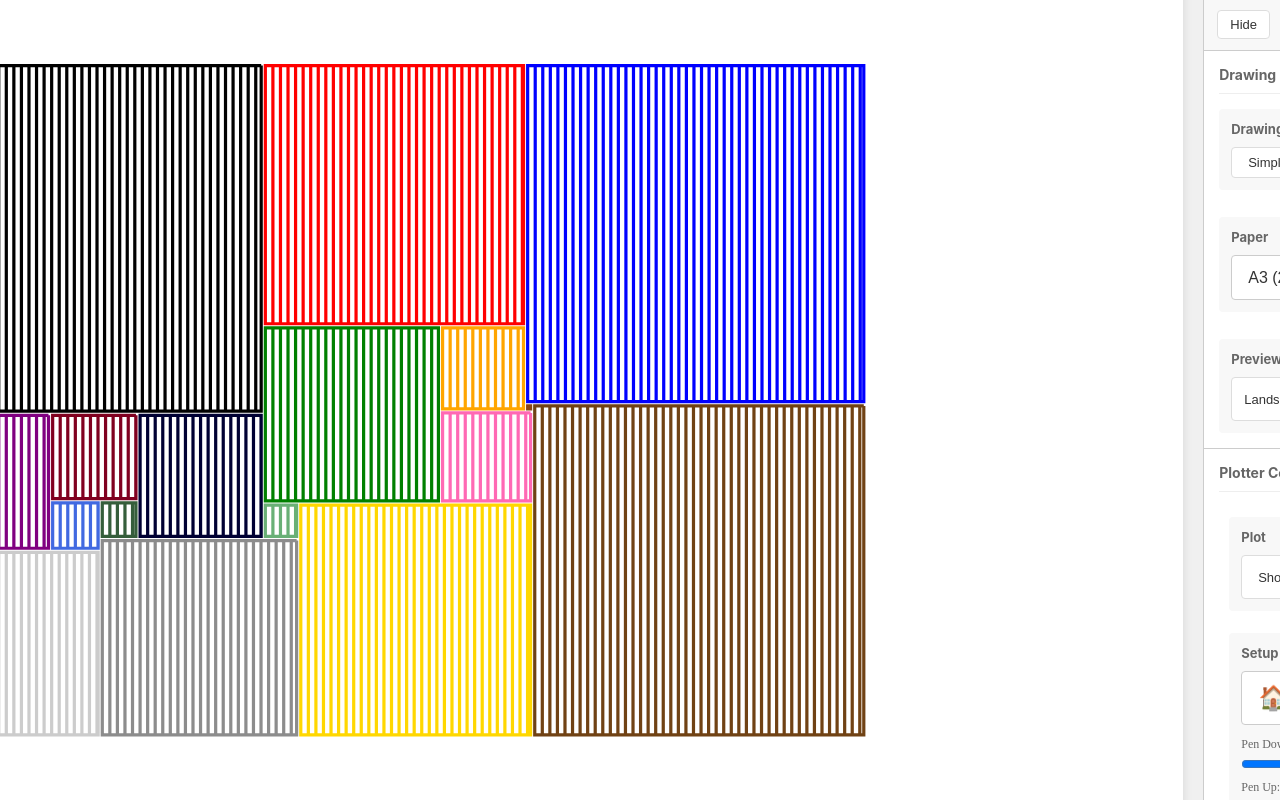
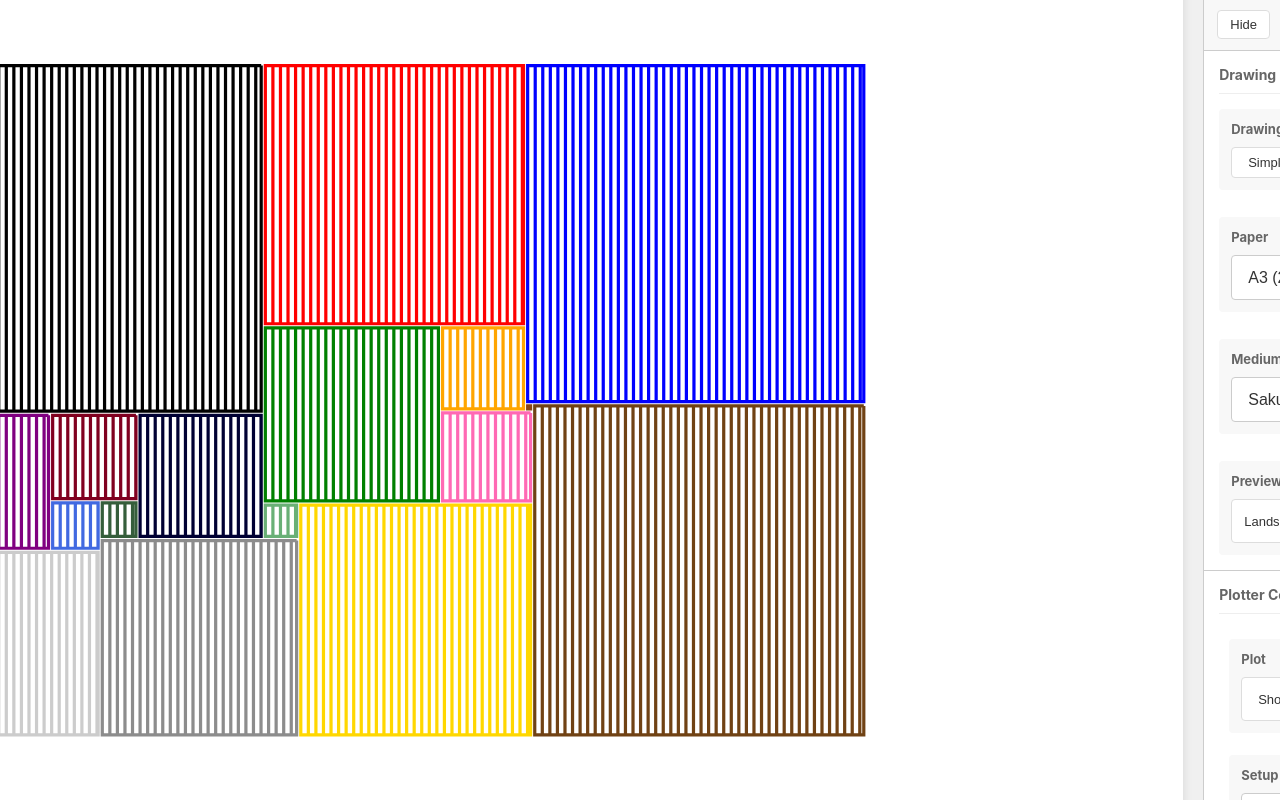
Before and after one commit to sdjayna/super-duper-octo-robot, a Python web app: template client/templates/plotter.html in a window 1280 px wide. Run offline with Jinja, Linux system fonts and the light colour scheme; the template is opened without the code that fills it, so the values that code supplies are empty.

Commit message:
Centralize paper handling, add margin control, and tests

```diff
--- a/client/js/app.js
+++ b/client/js/app.js
@@ -23,6 +23,7 @@ export function generateSVG(drawingConfig, options = {}) {
             paper: options.paper || drawingConfig.paper,
             drawingWidth: drawingConfig.drawingData.width,
             drawingHeight: drawingConfig.drawingData.height,
+            bounds: options.bounds || drawingConfig.drawingData.bounds,
             orientation: options.orientation
         });
 
--- a/client/js/drawings/bouwkamp.js
+++ b/client/js/drawings/bouwkamp.js
@@ -16,6 +16,12 @@ export class BouwkampConfig {
         this.width = code[1];
         this.height = code[2];
         this.squares = code.slice(3);
+        this.bounds = {
+            minX: 0,
+            minY: 0,
+            width: this.width,
+            height: this.height
+        };
     }
 
     toArray() {
--- a/client/js/drawings/delaunay.js
+++ b/client/js/drawings/delaunay.js
@@ -12,6 +12,19 @@ export class DelaunayConfig {
         this.points = triangulation.points;
         this.width = triangulation.width;
         this.height = triangulation.height;
+
+        const xs = this.points.map(p => p.x);
+        const ys = this.points.map(p => p.y);
+        const minX = Math.min(...xs);
+        const maxX = Math.max(...xs);
+        const minY = Math.min(...ys);
+        const maxY = Math.max(...ys);
+        this.bounds = {
+            minX,
+            minY,
+            width: Math.max(maxX - minX, 1),
+            height: Math.max(maxY - minY, 1)
+        };
 
         if (!Array.isArray(this.points)) {
             throw new Error('Points must be an array');
--- a/client/js/drawings/hilbert.js
+++ b/client/js/drawings/hilbert.js
@@ -4,6 +4,12 @@ export class HilbertConfig {
     constructor(params) {
         this.width = params.paper?.width || 420;
         this.height = params.paper?.height || 297;
+        this.bounds = {
+            minX: 0,
+            minY: 0,
+            width: this.width,
+            height: this.height
+        };
         // Extract level from params, default to 7 if not provided
         this.level = params.level || 7;
         // Use paper dimensions if provided, otherwise default values
--- a/client/js/renderContext.js
+++ b/client/js/renderContext.js
@@ -1,9 +1,10 @@
-export function createRenderContext({ paper, drawingWidth, drawingHeight, orientation = 'landscape' }) {
+export function createRenderContext({ paper, drawingWidth, drawingHeight, bounds, orientation = 'landscape' }) {
     if (!paper) {
         throw new Error('Paper configuration is required to create a render context');
     }
 
-    if (!drawingWidth || !drawingHeight) {
+    const hasBounds = bounds && (Number.isFinite(bounds.width) && Number.isFinite(bounds.height));
+    if (!hasBounds && (!drawingWidth || !drawingHeight)) {
         throw new Error('Drawing dimensions are required to create a render context');
     }
 
@@ -24,8 +25,13 @@ export function createRenderContext({ paper, drawingWidth, drawingHeight, orient
     const paperWidth = isPortrait ? shorterSide : longerSide;
     const paperHeight = isPortrait ? longerSide : shorterSide;
 
-    const safeDrawingWidth = Math.max(Number(drawingWidth), 1);
-    const safeDrawingHeight = Math.max(Number(drawingHeight), 1);
+    const boundsWidth = hasBounds ? Number(bounds.width) : Number(drawingWidth);
+    const boundsHeight = hasBounds ? Number(bounds.height) : Number(drawingHeight);
+    const minX = hasBounds ? Number(bounds.minX || 0) : 0;
+    const minY = hasBounds ? Number(bounds.minY || 0) : 0;
+
+    const safeDrawingWidth = Math.max(boundsWidth, 1);
+    const safeDrawingHeight = Math.max(boundsHeight, 1);
 
     const availableWidth = Math.max(paperWidth - 2 * margin, 0);
     const availableHeight = Math.max(paperHeight - 2 * margin, 0);
@@ -48,15 +54,21 @@ export function createRenderContext({ paper, drawingWidth, drawingHeight, orient
         drawingHeight: safeDrawingHeight,
         scale: Number.isFinite(scale) ? scale : 1,
         offsetX: Number.isFinite(offsetX) ? offsetX : margin,
-        offsetY: Number.isFinite(offsetY) ? offsetY : margin
+        offsetY: Number.isFinite(offsetY) ? offsetY : margin,
+        bounds: {
+            minX,
+            minY,
+            width: safeDrawingWidth,
+            height: safeDrawingHeight
+        }
     };
 
     context.projectPoint = (point) => {
         const px = Number(point?.x ?? 0);
         const py = Number(point?.y ?? 0);
         return {
-            x: context.offsetX + px * context.scale,
-            y: context.offsetY + py * context.scale
+            x: context.offsetX + (px - context.bounds.minX) * context.scale,
+            y: context.offsetY + (py - context.bounds.minY) * context.scale
         };
     };
 
@@ -68,8 +80,8 @@ export function createRenderContext({ paper, drawingWidth, drawingHeight, orient
         const rWidth = Number(rect?.width ?? 0);
         const rHeight = Number(rect?.height ?? 0);
         return {
-            x: context.offsetX + rx * context.scale,
-            y: context.offsetY + ry * context.scale,
+            x: context.offsetX + (rx - context.bounds.minX) * context.scale,
+            y: context.offsetY + (ry - context.bounds.minY) * context.scale,
             width: rWidth * context.scale,
             height: rHeight * context.scale
         };
--- a/client/templates/plotter.html
+++ b/client/templates/plotter.html
@@ -36,7 +36,7 @@
                     </div>
 
                     <div class="control-row">
-                        <div class="control-section half-width">
+                        <div class="control-section">
                             <h4>Paper</h4>
                             <div class="control-section-content">
                                 <select id="paperSelect" class="plotter-button">
@@ -44,6 +44,8 @@
                                 </select>
                             </div>
                         </div>
+                    </div>
+                    <div class="control-row">
                         <div class="control-section half-width">
                             <h4>Medium</h4>
                             <div class="control-section-content">
@@ -51,6 +53,14 @@
                                     <option value="sakura">Sakura Pigma Micron</option>
                                     <option value="molotow">Molotow ONE4ALL</option>
                                 </select>
+                            </div>
+                        </div>
+                        <div class="control-section half-width">
+                            <h4>Margin</h4>
+                            <div class="control-section-content margin-controls">
+                                <input type="range" id="marginSlider" min="0" max="100" step="1">
+                                <input type="number" id="marginInput" min="0" max="100" step="0.5" class="margin-input">
+                                <span id="marginValueLabel">0 mm</span>
                             </div>
                         </div>
                     </div>
@@ -404,6 +414,47 @@
         let currentPaper = null;
         let currentOrientation = 'landscape';
         let lastRenderedPaper = null;
+        let currentMargin = null;
+
+        function getMaxMargin(paper) {
+            if (!paper) return 0;
+            return Math.floor(Math.min(paper.width, paper.height) / 2);
+        }
+
+        function updateMarginControls(paper) {
+            const slider = document.getElementById('marginSlider');
+            const input = document.getElementById('marginInput');
+            const label = document.getElementById('marginValueLabel');
+            if (!paper || !slider || !input || !label) {
+                return;
+            }
+            const maxMargin = getMaxMargin(paper);
+            const defaultMargin = typeof currentMargin === 'number' ? currentMargin : (paper.margin || 0);
+            const normalized = Math.max(0, Math.min(defaultMargin, maxMargin));
+            currentMargin = normalized;
+            slider.max = maxMargin;
+            input.max = maxMargin;
+            slider.value = normalized;
+            input.value = normalized;
+            label.textContent = `${normalized} mm`;
+        }
+
+        function applyMarginValue(value) {
+            if (!currentPaper) {
+                return false;
+            }
+            const parsed = Number(value);
+            const maxMargin = getMaxMargin(currentPaper);
+            const normalized = Math.max(0, Math.min(Number.isFinite(parsed) ? parsed : 0, maxMargin));
+            currentMargin = normalized;
+            const slider = document.getElementById('marginSlider');
+            const input = document.getElementById('marginInput');
+            const label = document.getElementById('marginValueLabel');
+            if (slider) slider.value = normalized;
+            if (input) input.value = normalized;
+            if (label) label.textContent = `${normalized} mm`;
+            return true;
+        }
 
         async function draw() {
             try {
@@ -426,10 +477,14 @@
                 const currentLayer = document.getElementById('layerSelect').value;
                 const orientationButton = document.getElementById('toggleOrientation');
                 orientationButton.textContent = currentOrientation === 'portrait' ? 'Portrait' : 'Landscape';
-                const paperForRender = currentPaper || selectedDrawing.paper;
-                if (!paperForRender) {
+                const basePaper = currentPaper || selectedDrawing.paper;
+                if (!basePaper) {
                     throw new Error('Paper configuration is missing for the selected drawing');
                 }
+                const maxMargin = getMaxMargin(basePaper);
+                const marginValue = Math.max(0, Math.min(typeof currentMargin === 'number' ? currentMargin : (basePaper.margin || 0), maxMargin));
+                currentMargin = marginValue;
+                const paperForRender = { ...basePaper, margin: marginValue };
                 lastRenderedPaper = paperForRender;
                 container.innerHTML = '';
                 const svg = generateSVG(selectedDrawing, {
@@ -540,6 +595,7 @@
                     currentPaperId = paperSelect.value;
                 }
                 currentPaper = currentPaperId ? paperConfig.papers[currentPaperId] : null;
+                updateMarginControls(currentPaper);
 
                 // Draw once but don't start refresh
                 await draw();
@@ -589,6 +645,16 @@
         document.getElementById('toggleRefresh').addEventListener('click', toggleRefresh);
         document.getElementById('toggleDebug').addEventListener('click', toggleDebugPanel);
         document.getElementById('toggleOrientation').addEventListener('click', toggleOrientation);
+        document.getElementById('marginSlider').addEventListener('input', (e) => {
+            if (applyMarginValue(e.target.value)) {
+                draw();
+            }
+        });
+        document.getElementById('marginInput').addEventListener('change', (e) => {
+            if (applyMarginValue(e.target.value)) {
+                draw();
+            }
+        });
 
         // Ruler visibility toggle
         document.getElementById('toggleRulers').addEventListener('click', () => {
@@ -875,6 +941,7 @@
                 logDebug(`Paper ${currentPaperId} not found in configuration`, 'error');
                 return;
             }
+            updateMarginControls(currentPaper);
             logDebug(`Changing paper size to ${currentPaper.name} (${currentPaper.width}×${currentPaper.height}mm)`);
             await draw();
         });
```
Also changed, not shown: tests/renderContext.test.js (+13 -0 lines).
